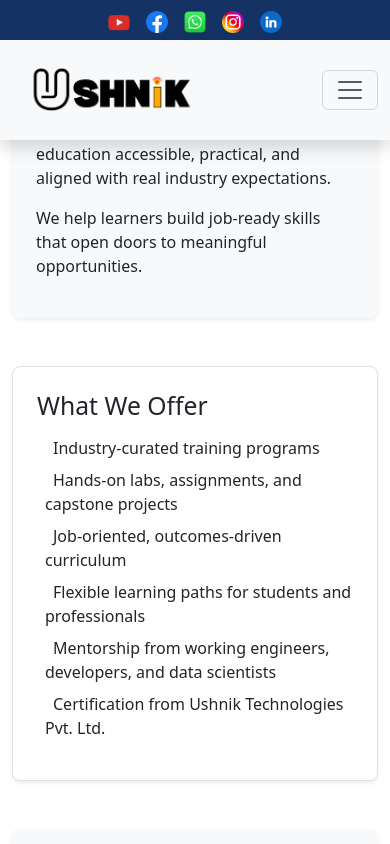
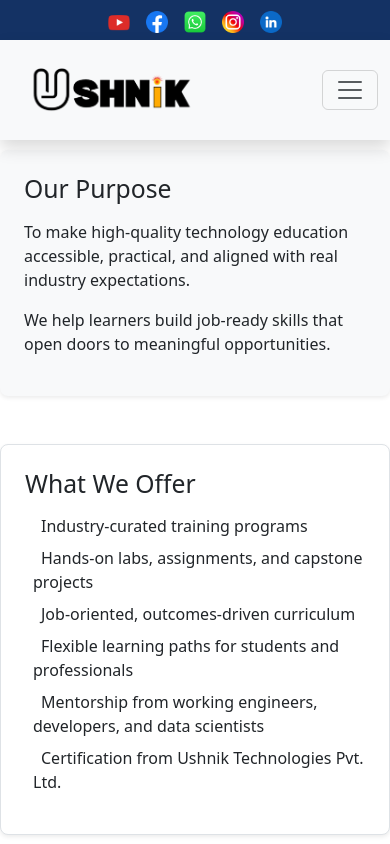
Before and after one commit to ushniktlp/ushnik-react-app, a React (Create React App) app: page /about in a window 390 px wide. Shown: the top 844 px of the page. Built offline with nearby package versions, Linux system fonts and the light colour scheme.

Commit message:
about us

```diff
--- a/src/index.css
+++ b/src/index.css
@@ -392,6 +392,22 @@ body {
   font-weight: 600;
 }
 
+.about-page-wrapper {
+  padding: 100px 50px 100px;
+}
+
+@media (max-width: 768px) {
+  .about-page-wrapper {
+    padding: 150px 0 0 0;
+  }
+}
+
+@media (max-width: 1025px) {
+  .about-page-wrapper {
+    padding: 150px 0 0 0;
+  }
+}
+
 /* ---------- PROGRAMS ---------- */
 .overlay-content {
   position: relative;
--- a/src/pages/AboutUsPage.jsx
+++ b/src/pages/AboutUsPage.jsx
@@ -3,7 +3,7 @@ import AboutUsPageData from "../data/AboutUsPageData";
 
 const AboutUsPage = () => {
   return (
-    <div className="container py-5">
+    <div className="about-page-wrapper">
       {/* Purpose */}
       <div className="section-block p-4 mb-5 rounded-3 shadow-sm bg-light">
         <h2 className="section-title mb-3">{AboutUsPageData.purpose.title}</h2>
```
